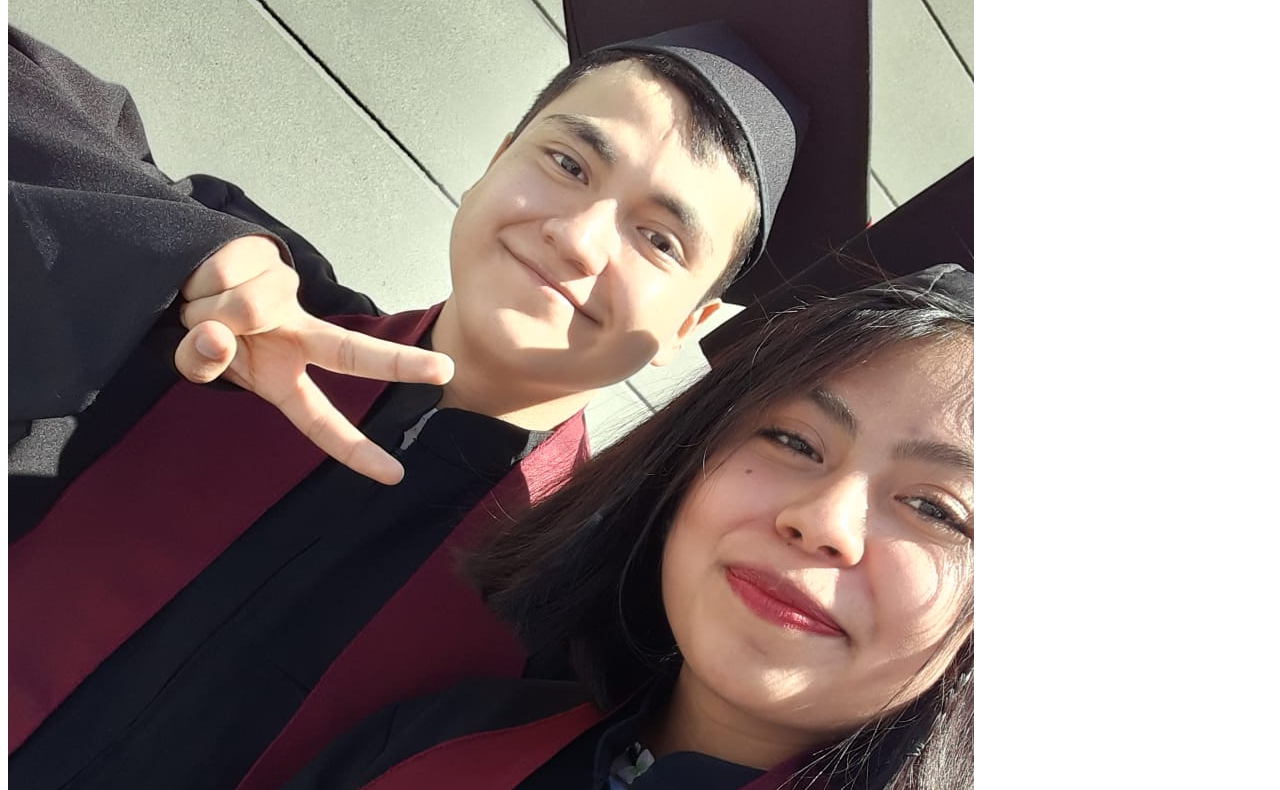
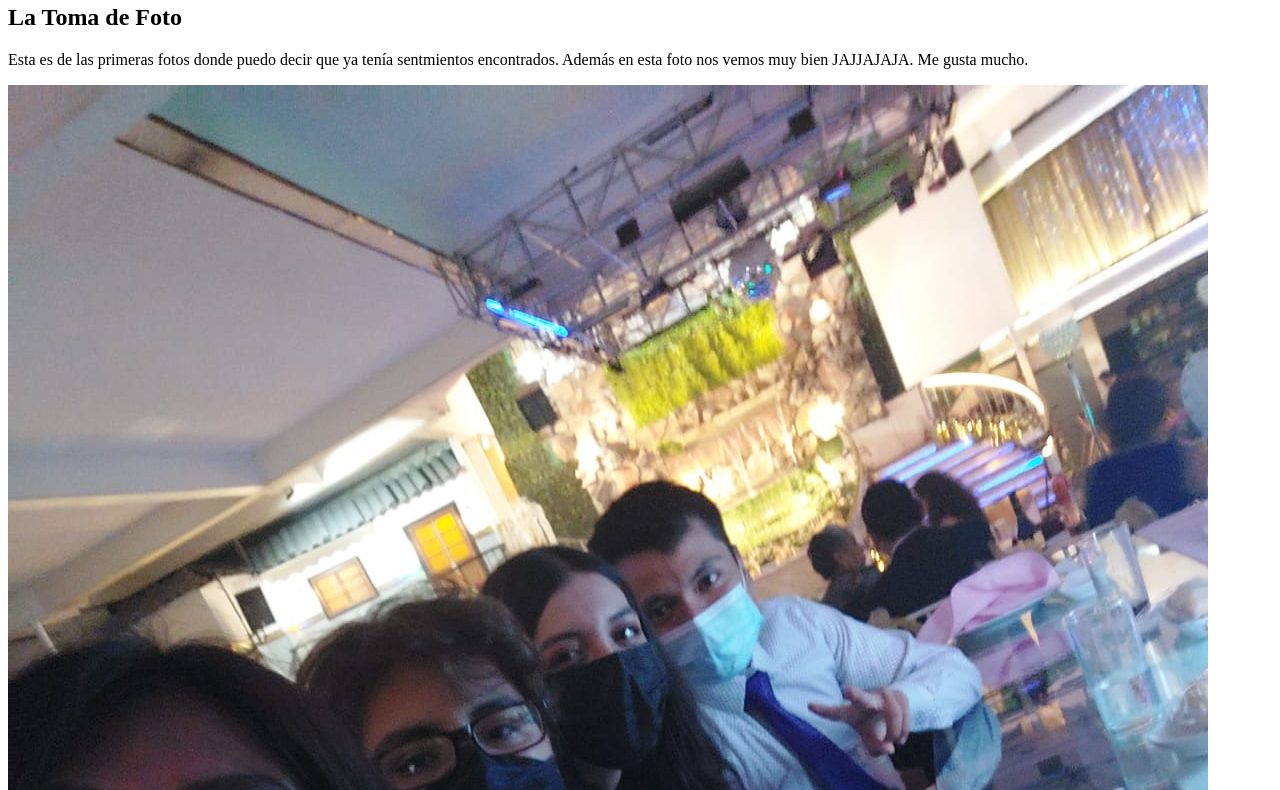
Before and after one commit to PabloRdz17/PabloRdz17.github.io, a plain HTML site: page suburls/galeria.html in a window 1280 px wide. Shown: the part 114-904 px from the top of the page. Drawn offline with Linux system fonts and the light colour scheme.

Commit message:
PruebaIm2

```diff
--- a/suburls/galeria.html
+++ b/suburls/galeria.html
@@ -12,7 +12,8 @@
 
     <!-- Imagen 1 -->
     <div class="imagen-container">
-        <img src="/images/im0.jpg" alt="Graduados">
+        <img src="PabloRdz17.github.io/suburls
+        /images/im0.jpg" alt="Graduados">
         <h2>La Toma de Foto</h2>
         <p>Esta es de las primeras fotos donde puedo decir que ya tenía sentmientos encontrados. Además en esta foto nos
             vemos muy bien JAJJAJAJA. Me gusta mucho.
```
